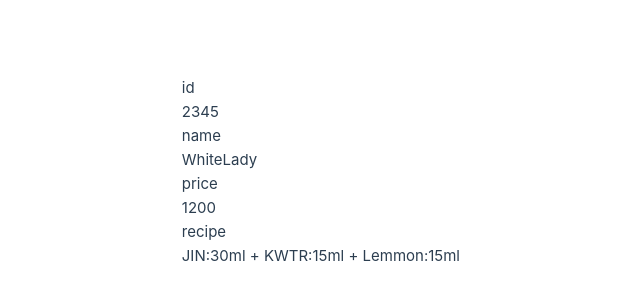
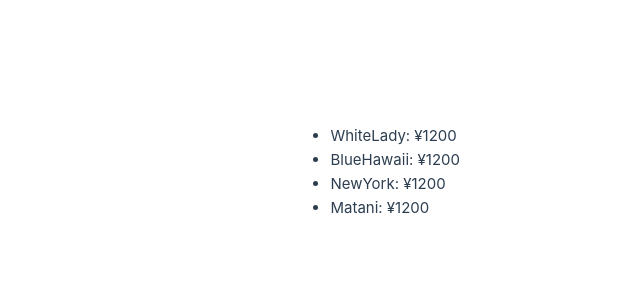
Before and after one commit to koyamal/pra_vue3, a Vue app in the folder Vue3FrontDevTextBook/chap06/controlDirective/: page / in a window 1280 px wide. Shown: the part 228-528 px from the top of the page, without its empty margins (180-820 px from the left). Built offline with nearby package versions, Linux system fonts and the light colour scheme.

Commit message:
Use v-for in list of object

```diff
--- a/Vue3FrontDevTextBook/chap06/controlDirective/src/App.vue
+++ b/Vue3FrontDevTextBook/chap06/controlDirective/src/App.vue
@@ -1,30 +1,30 @@
 <script setup lang="ts">
 import {ref} from "vue";
 
-const whiteLadyInit: {
+const cocktailDataListInit: Cocktail[] = [
+  {id: 2345, name: "WhiteLady", price: 1200},
+  {id: 4412, name: "BlueHawaii", price: 1200},
+  {id: 6792, name: "NewYork", price: 1200},
+  {id: 8429, name: "Matani", price: 1200},
+];
+const cocktailDataList = ref(cocktailDataListInit);
+
+interface Cocktail {
   id: number;
   name: string;
   price: number;
-  recipe: string;
-} = {
-  id: 2345,
-  name: "WhiteLady",
-  price: 1200,
-  recipe: "JIN:30ml + KWTR:15ml + Lemmon:15ml",
-};
-const whiteLady = ref(whiteLadyInit);
+}
 </script>
 
 <template>
-  <dl>
-    <template
-      v-for="(value, key) in whiteLady"
-      v-bind:key="key"
+  <ul>
+    <li
+      v-for="cocktailItem in cocktailDataList"
+      v-bind:key="cocktailItem.id"
     >
-      <dt>{{ key }}</dt>
-      <dt>{{ value }}</dt>
-    </template>
-  </dl>
+      {{ cocktailItem.name }}: ¥{{ cocktailItem.price }}
+    </li>
+  </ul>
 </template>
 
 <style scoped>
```
